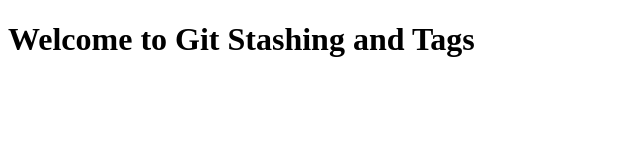
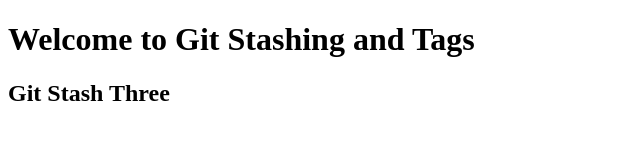
Before and after one commit to Hossainm2424/GitStashing, a plain HTML site: page index.html in a window 1280 px wide. Shown: the whole page, without its empty margins (0-640 px from the left). Drawn offline with Linux system fonts and the light colour scheme.

Commit message:
Stash Three Is commit

```diff
--- a/index.html
+++ b/index.html
@@ -7,5 +7,6 @@
 </head>
 <body>
     <h1>Welcome to Git Stashing and Tags</h1>
+    <h2>Git Stash Three </h2>
 </body>
 </html>
```
